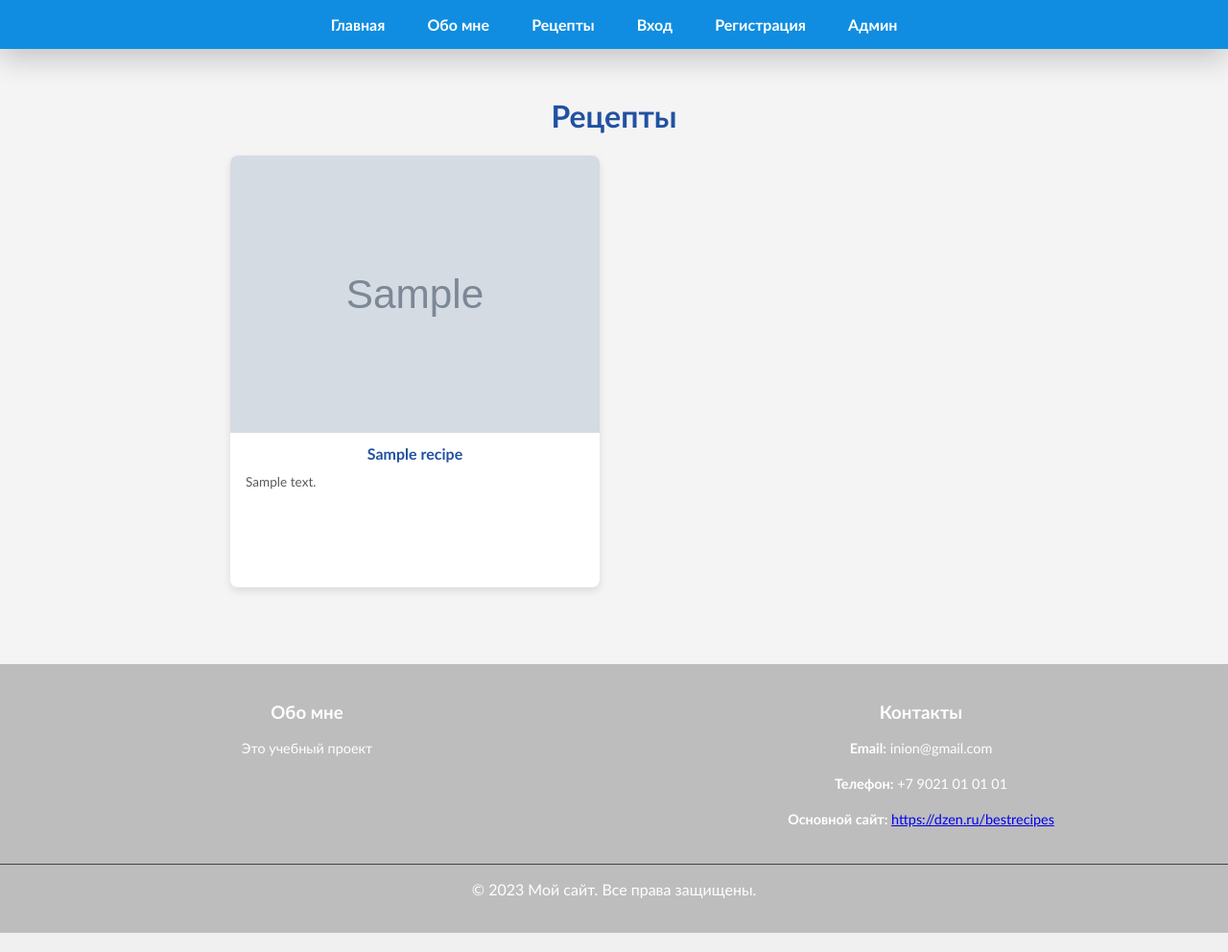
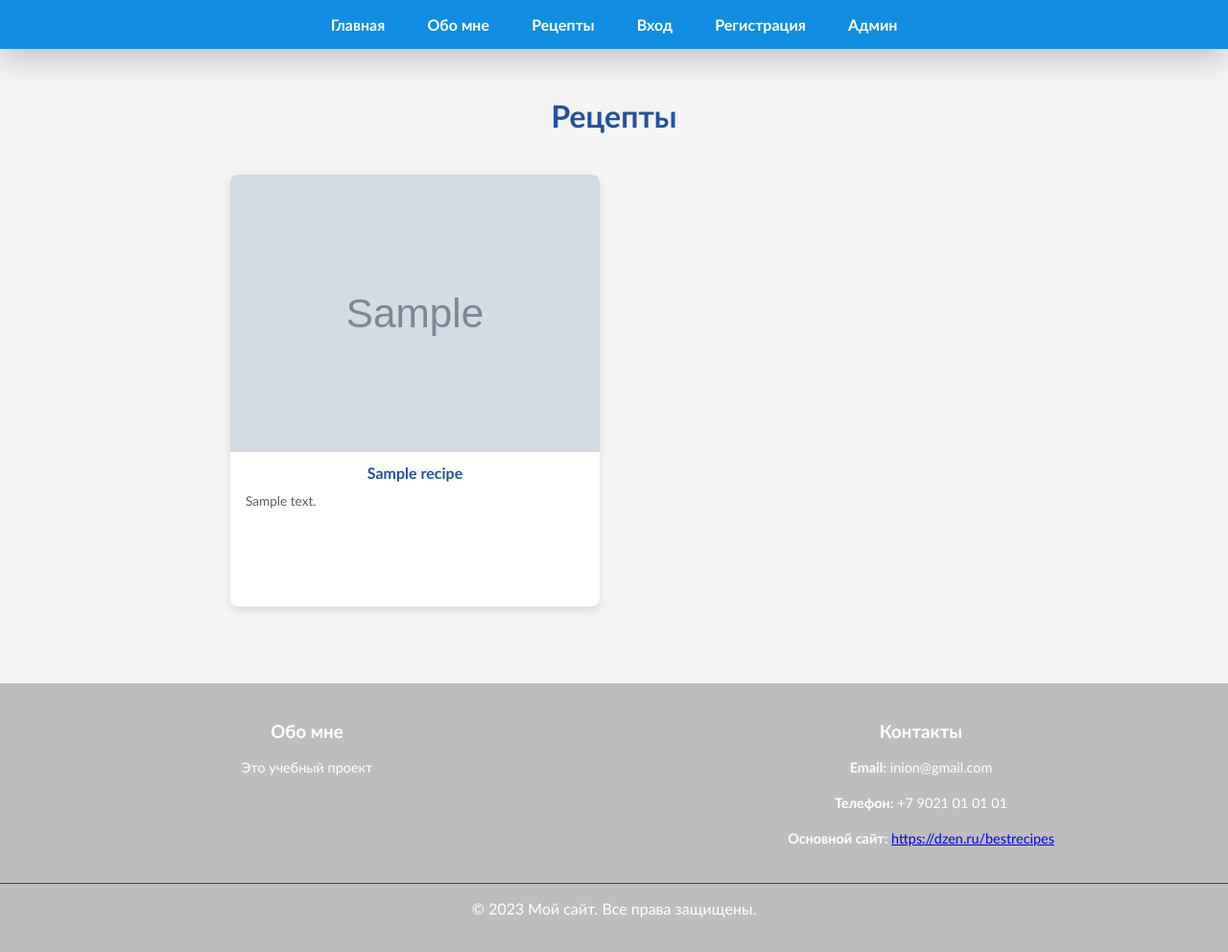
Before and after one commit to inion13/inionblog, a Django app: page /recipe_list/ in a window 1280 px wide. Shown: the whole page at 96% size. Run offline with Django 5.2, Linux system fonts and the light colour scheme; tables that the repository leaves empty hold one stand-in row (values such as "Sample post"); grey boxes marked "Sample" are stand-in pictures.

Commit message:
add styles and borders 3

```diff
--- a/InionBlog/static/mystyle.css
+++ b/InionBlog/static/mystyle.css
@@ -262,7 +262,7 @@ footer {
     display: grid;
     grid-template-columns: 1fr 1fr;
     gap: 30px;
-    padding: 0;
+    padding: 20px 0 0 0;
 }
 
 .recipe-list__item {
```
